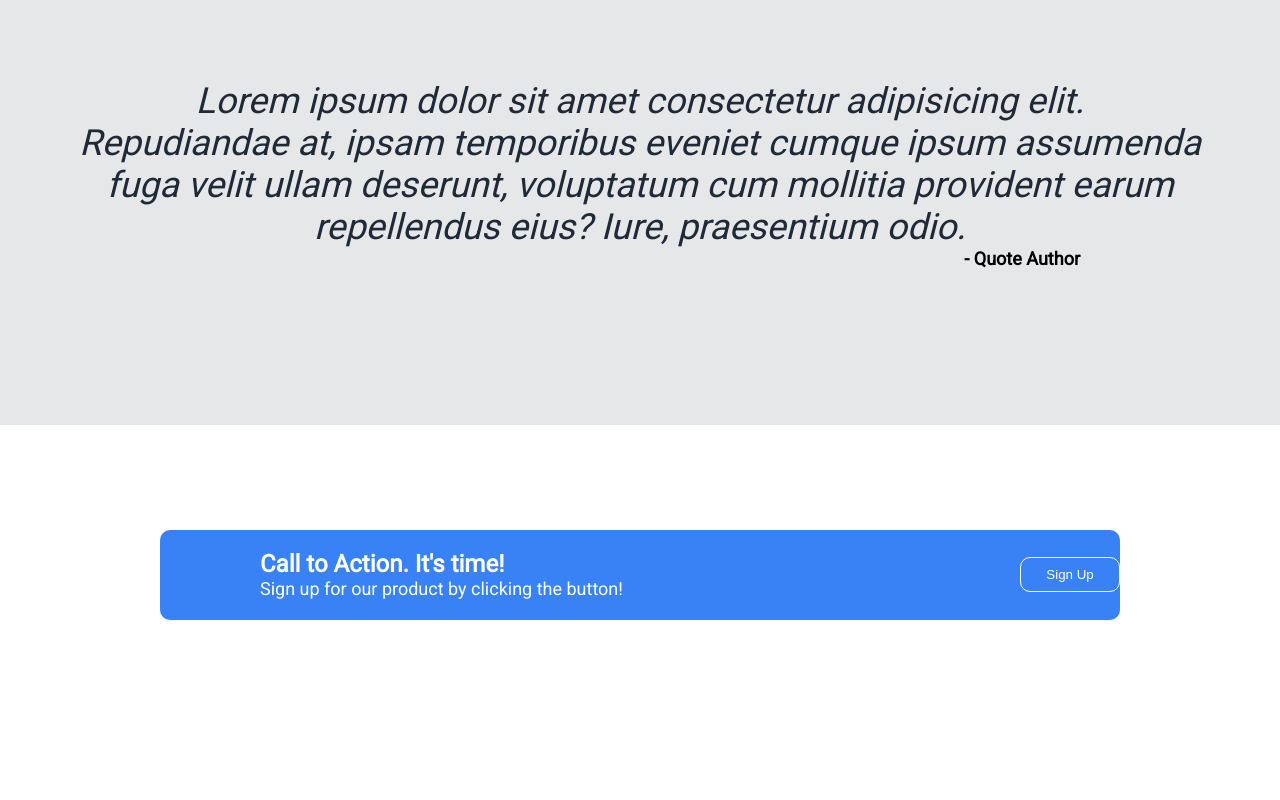
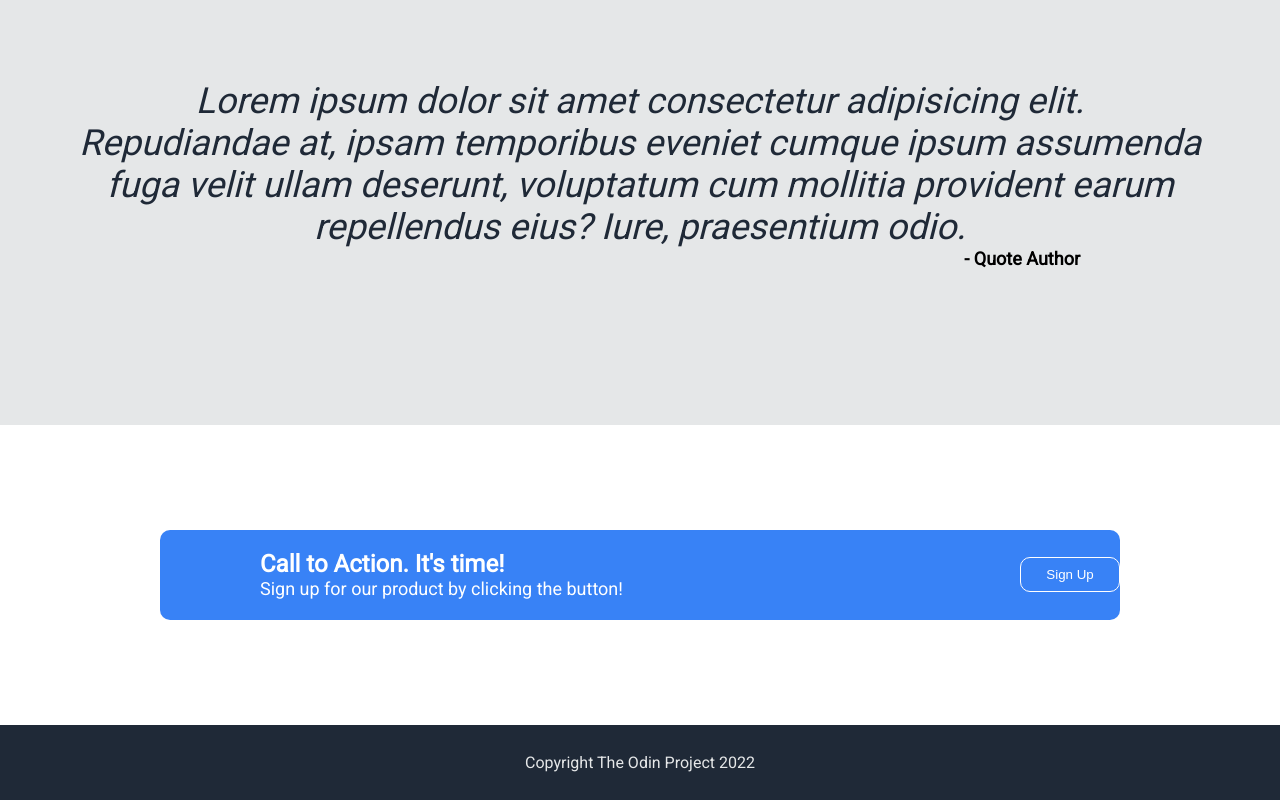
Before and after one commit to 419hass/odin-landing-page, a plain HTML site: page index.html in a window 1280 px wide. Shown: the part 931-1731 px from the top of the page. Before the commit the page ends 1656 px from the top, so only its background shows below. Drawn offline with Linux system fonts and the light colour scheme.

Commit message:
Finished footer and completed project

```diff
--- a/index.html
+++ b/index.html
@@ -41,6 +41,7 @@
         </div>
     </div>
 
+    <!-- Boxes-->
     <div class = "section-2">
         <h2> Some random information.</h2>
         <div class = "row-of-blue-divs">
@@ -74,6 +75,7 @@
 
     </div>
 
+    <!-- Quotes-->
     <div class = "section-3">
         <h3>Lorem ipsum dolor sit amet consectetur adipisicing elit. </br>
             Repudiandae at, ipsam temporibus eveniet cumque ipsum assumenda </br>
@@ -85,6 +87,7 @@
         </div>
     </div>
 
+    <!-- Call to action-->
     <div class = "section-4">
         <div class = "blue-container">
             <div class = "left">
@@ -99,5 +102,10 @@
 
         </div>
     </div>
+
+    <!-- Footer-->
+    <div class = "footer">
+        Copyright The Odin Project 2022
+    </div>
 </body>
 </html>
--- a/styles.css
+++ b/styles.css
@@ -199,3 +199,12 @@ h4 {
     border: 1px solid white;
     border-radius: 10px;
 }
+
+.footer {
+    display: flex;
+    align-items: center;
+    justify-content: center;
+    background-color: #1F2937;
+    color: #E5E7E8;
+    height: 75px;
+}
```
